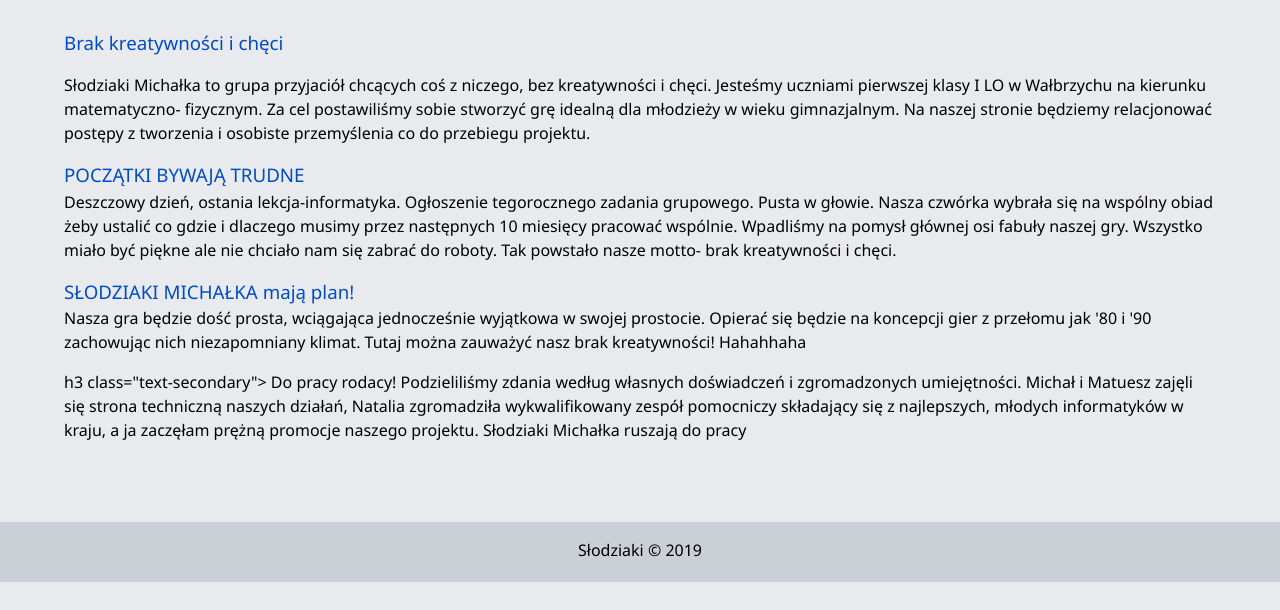
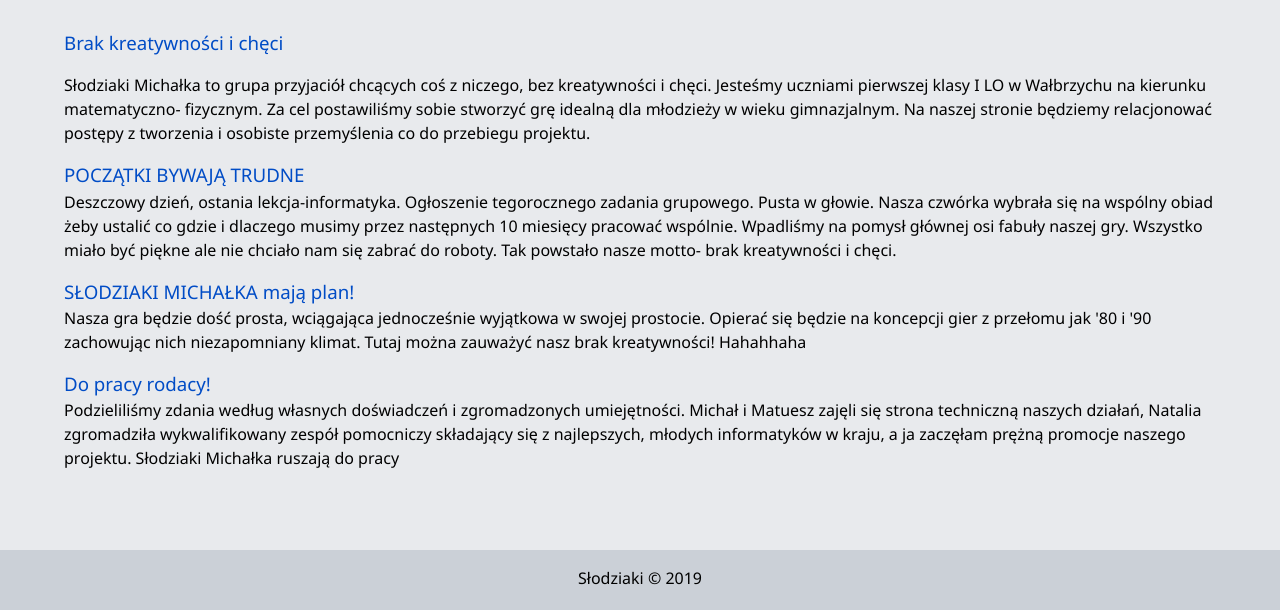
Before and after one commit to slodziakimichalka/website, a website: page dist/bez-checi-kreatywnosci.html in a window 1280 px wide. Shown: the part 253-863 px from the top of the page. Before the commit the page ends 835 px from the top, so only its background shows below. Drawn offline with Linux system fonts and the light colour scheme.

Commit message:
Add files via upload

```diff
--- a/dist/bez-checi-kreatywnosci.html
+++ b/dist/bez-checi-kreatywnosci.html
@@ -63,7 +63,7 @@
             Nasza gra będzie dość prosta, wciągająca jednocześnie wyjątkowa w swojej prostocie. Opierać się będzie na koncepcji gier z przełomu jak '80 i '90 zachowując nich niezapomniany klimat. Tutaj można zauważyć nasz brak kreatywności! Hahahhaha
           </p>
 <p>
-h3 class="text-secondary">  Do pracy rodacy! </h3>
+<h3 class="text-secondary">  Do pracy rodacy! </h3>
 Podzieliliśmy zdania według własnych doświadczeń i zgromadzonych umiejętności. Michał i Matuesz zajęli się strona techniczną naszych działań, Natalia zgromadziła wykwalifikowany zespół pomocniczy składający się z najlepszych, młodych informatyków w kraju, a ja zaczęłam prężną promocje naszego projektu. Słodziaki Michałka ruszają do pracy
 </p>
         </div>
```
